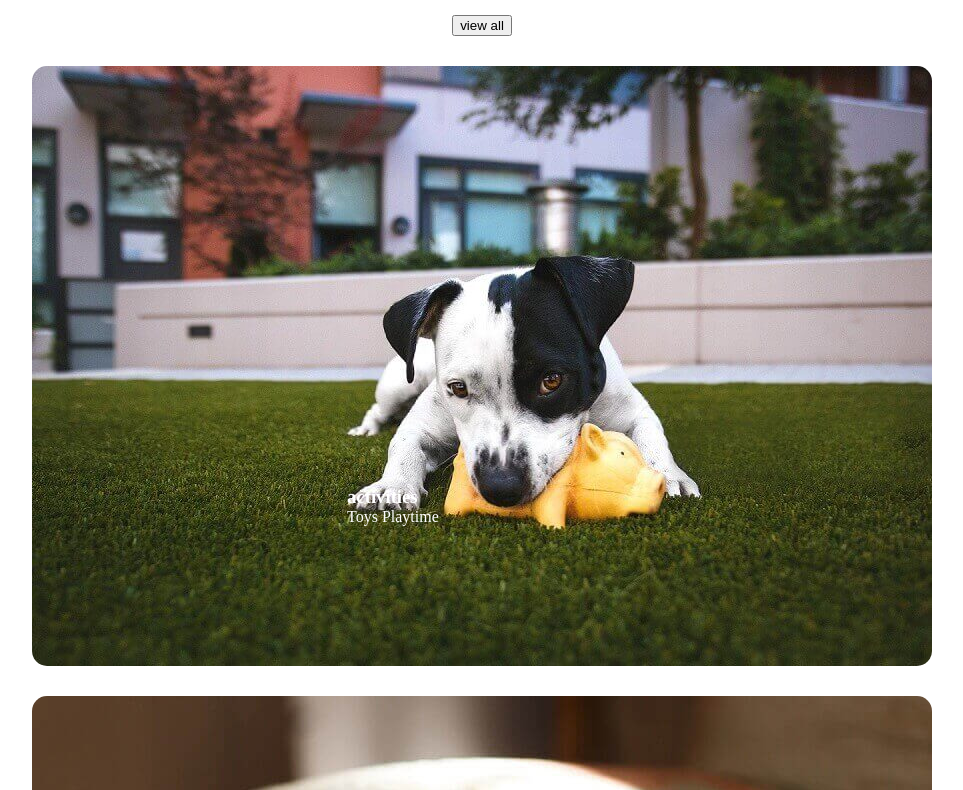
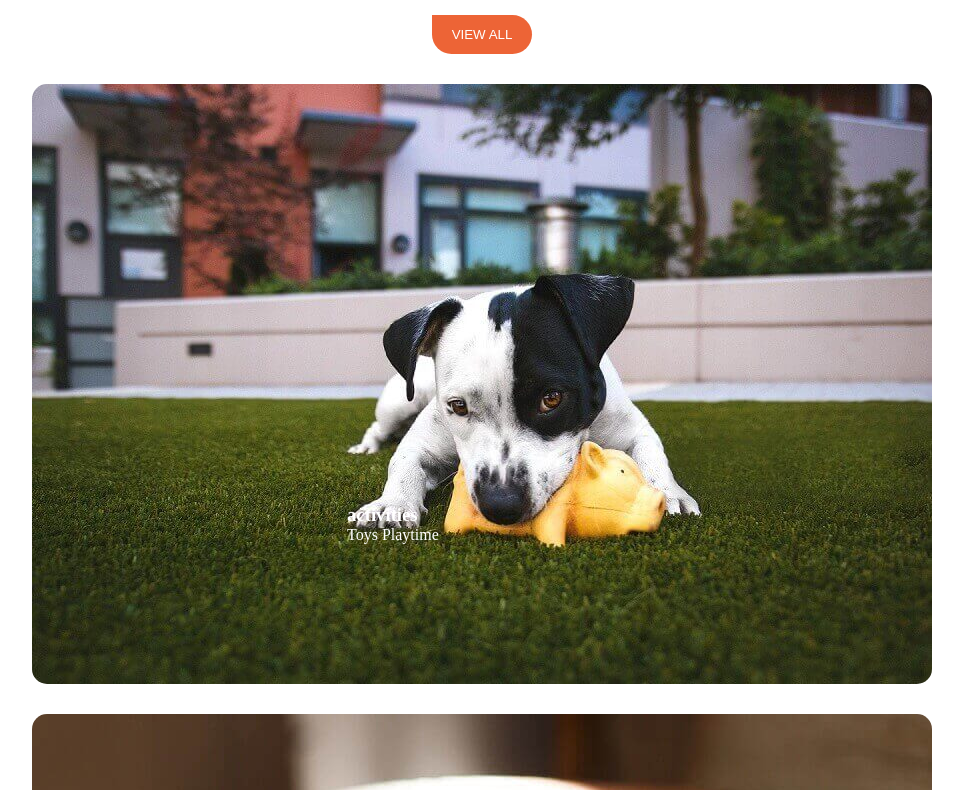
Before and after one commit to Gaston82/202301-w1ch4-gaston-artaza, a website built with Parcel: page src/index.html in a window 1280 px wide. Shown: the part 105-895 px from the top of the page, without its empty margins (158-1121 px from the left). Built offline with nearby package versions, Linux system fonts and the light colour scheme; files whose address does not match are found by name.

Commit message:
add main button styles

```diff
--- a/src/css/styles.css
+++ b/src/css/styles.css
@@ -27,14 +27,14 @@ img {
   margin: 0 auto;
 }
 
-main {
+.activities {
   display: flex;
   flex-direction: column;
   align-items: center;
   gap: 30px;
 }
 
-main h1 {
+.activities__title {
   font-family: var(--main-font);
   color: var(--color-primary);
   text-transform: uppercase;
@@ -42,10 +42,19 @@ main h1 {
   font-size: 1.25rem;
 }
 
-main h2 {
+.activities_subtitle {
   font-family: var(--main-font);
   font-weight: 800;
   font-size: 2rem;
+}
+
+.activities__button {
+  border: none;
+  color: #fff;
+  background-color: var(--color-primary);
+  padding: 12px 20px;
+  border-radius: 0 30px 30px;
+  text-transform: uppercase;
 }
 
 article {
--- a/src/index.html
+++ b/src/index.html
@@ -12,10 +12,10 @@
 
 <body>
   <div class="container">
-    <main>
-      <h1>pet activities</h1>
-      <h2>Take a closer look</h2>
-      <button>view all</button>
+    <main class="activities">
+      <h1 class="activities__title">pet activities</h1>
+      <h2 class="activities_subtitle">Take a closer look</h2>
+      <button class="activities__button">view all</button>
       <article>
         <img src="/src/images/01.jpg" alt="">
         <div class="">
```
